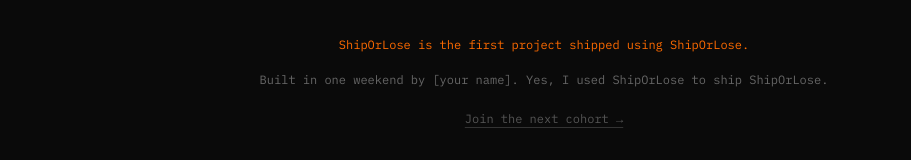
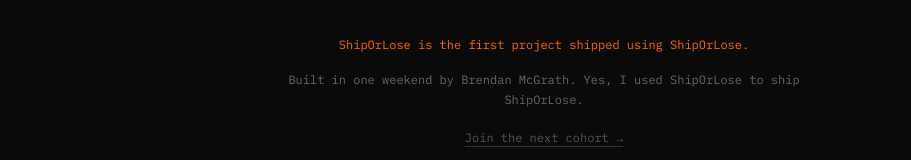
Before and after one commit to BrendoTheBoy/shiporlose, a React (Vite) app: page / in a window 1280 px wide. Shown: the part 2406-2566 px from the top of the page, without its empty margins (96-1007 px from the left). Built offline with nearby package versions, Linux system fonts and the light colour scheme; no server answers; the database is empty.

Commit message:
update footer with real name

```diff
--- a/src/components/Footer.tsx
+++ b/src/components/Footer.tsx
@@ -5,7 +5,7 @@
         ShipOrLose is the first project shipped using ShipOrLose.
       </p>
       <p className="font-body mx-auto max-w-xl text-xs leading-relaxed text-[#666]">
-        Built in one weekend by [your name]. Yes, I used ShipOrLose to ship
+        Built in one weekend by Brendan McGrath. Yes, I used ShipOrLose to ship
         ShipOrLose.
       </p>
       <p className="mt-4">
```
